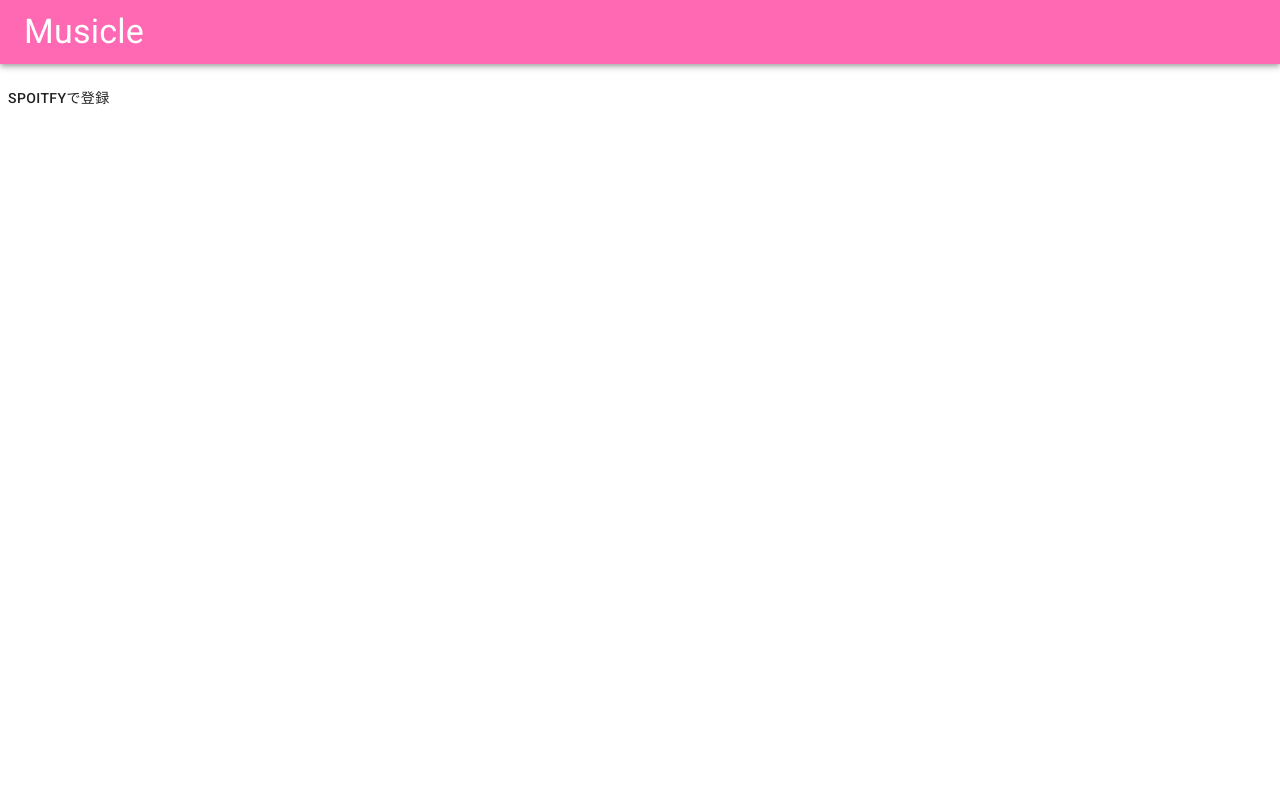
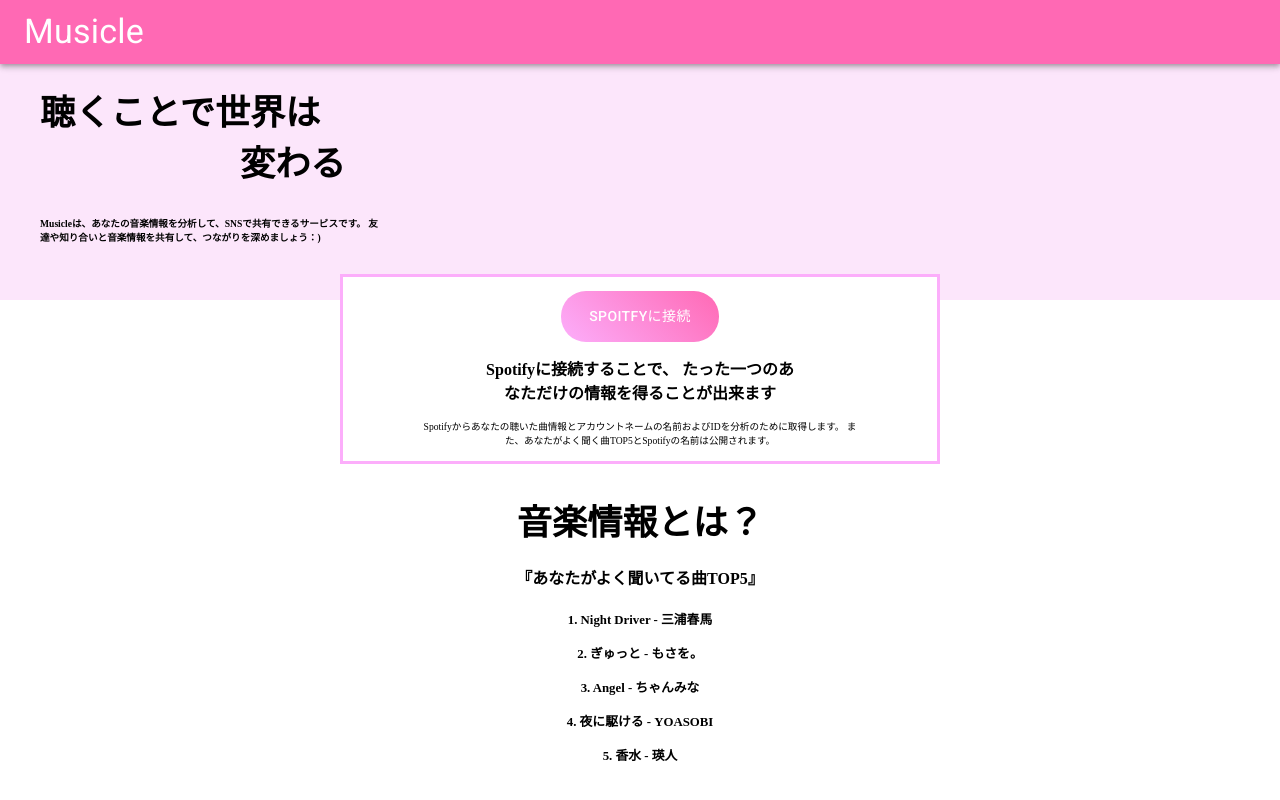
Before and after one commit to enpitut2020/musicle-client, a React app: page / in a window 1280 px wide. Built offline with nearby package versions, Linux system fonts and the light colour scheme.

Commit message:
create-homu-ui

```diff
--- a/src/index.css
+++ b/src/index.css
@@ -6,3 +6,114 @@
   color: unset;
   text-decoration: none;
 }
+
+.back {
+  background-color: #fce6fb;
+  width:100%;
+  height:300px;
+}
+
+.font1 {
+  font-size: 2.2em;
+  font-weight: 600;
+  margin: 20px 20px 0px 40px;
+}
+
+.font1_2 {
+  font-size: 2.2em;
+  font-weight: 600;
+  margin: 30px 0px 0px 0px;
+}
+
+.font2 {
+  font-size: 2.2em;
+  font-weight: 600;
+  margin: 0px 20px 30px 240px;
+}
+
+.font3 {
+  width:340px;
+  word-break: normal;
+  font-size: 0.6em;
+  font-weight: 600;
+  margin: 0px 20px 30px 40px;
+}
+
+.font4 {
+  width:320px;
+  word-break: normal;
+  font-size: 1em;
+  font-weight: 600;
+}
+
+.font4_2 {
+  font-size: 1em;
+  font-weight: 600;
+  margin: 20px 0px 20px 0px;
+}
+
+.font4_3 {
+  font-size: 0.8em;
+  font-weight: 600;
+  margin: 0px 0px 15px 0px;
+}
+
+.font5 {
+  width:440px;
+  word-break: normal;
+  font-size: 0.6em;
+}
+
+.sample-box{
+  width:600px;
+  height:180px;
+  background:#FFF;
+  border:1px solid #fcaefb;
+ }
+
+ .btn-gradient-radius {
+  display: inline-block;
+  padding: 7px 20px;
+  border-radius: 25px;
+  text-decoration: none;
+  background-image: linear-gradient(45deg, #fcaefb 0%, #ff69b4 100%);
+  transition: .4s;
+}
+
+.btn-gradient-radius:hover {
+  background-image: linear-gradient(45deg, #fcaefb 0%, #ff69b4 100%);
+}
+
+
+.box {
+  margin         : auto;                 /* サンプル用 中央寄せ */
+  box-sizing     : border-box;           /* 罫線も含む長さ      */
+  width          : 600px;                /* BOXの幅             */
+  height         : 190px;                /* BOXの高さ           */
+  background     : #FFF;              /* BOXの背景色         */
+  border         : 3px solid #fcaefb;    /* 枠線の指定          */
+
+  display        : flex;                 /* flex属性に変更      */
+  flex-direction: column;
+  justify-content: space-evenly;              /* 子要素の横位置      */
+  align-items    : center;               /* 子要素の縦位置      */
+}
+.box div {
+  text-align     : center;               /* 文字開始位置合わせ  */
+}
+
+.auto {
+  margin         : auto;                 /* サンプル用 中央寄せ */
+  display        : flex;                 /* flex属性に変更      */
+  flex-direction: column;
+  justify-content: space-evenly;              /* 子要素の横位置      */
+  align-items    : center;               /* 子要素の縦位置      */
+}
+
+.auto2{
+  margin         : auto;
+  display        : flex;                 /* flex属性に変更      */
+  flex-direction: column;
+  justify-content: center;             /* 子要素の横位置      */
+  align-items    : center;         /* 子要素の縦位置      */
+}
--- a/src/index.tsx
+++ b/src/index.tsx
@@ -9,6 +9,7 @@
 
 const App = () => {
   return (
+    <div className="back">
     <BrowserRouter>
       <AppBar position="static" style={{ backgroundColor: "#ff69b4" }}>
         <Toolbar>
@@ -30,6 +31,7 @@
         </Route>
       </Switch>
     </BrowserRouter>
+    </div>
   )
 }
 
--- a/src/pages/Home.tsx
+++ b/src/pages/Home.tsx
@@ -9,13 +9,56 @@
 
   return (
     <>
+    <div className="font1">
+      聴くことで世界は
+    </div>
+    <div className="font2">
+      変わる
+    </div>
+    <div className="font3">
+      Musicleは、あなたの音楽情報を分析して、SNSで共有できるサービスです。
+      友達や知り合いと音楽情報を共有して、つながりを深めましょう：)
+    </div>
+
+    <div className="box">
+      <div className="btn-gradient-radius">
       <Button
         onClick={() => {
           window.location.href = `https://accounts.spotify.com/authorize?response_type=code&client_id=${clientId}&scope=${scope}&redirect_uri=${redirectUri}`
         }}
+        style ={{color: '#FFF'}}
       >
-        Spoitfyで登録
+        Spoitfyに接続
       </Button>
+      </div>
+
+      <div className="font4">
+      Spotifyに接続することで、
+      たった一つのあなただけの情報を得ることが出来ます
+      </div>
+      <div className="font5">
+        Spotifyからあなたの聴いた曲情報とアカウントネームの名前およびIDを分析のために取得します。
+        また、あなたがよく聞く曲TOP5とSpotifyの名前は公開されます。
+      </div>
+      </div>
+
+      <div className="auto">
+      <div className="font1_2">
+        音楽情報とは？
+      </div>
+      <div className="font4_2">
+        『あなたがよく聞いてる曲TOP5』
+      </div>
+      </div>
+
+      <div className="auto2">
+      <div className="font4_3">1. Night Driver - 三浦春馬</div>
+      <div className="font4_3">2. ぎゅっと - もさを。</div>
+      <div className="font4_3">3. Angel - ちゃんみな</div>
+      <div className="font4_3">4. 夜に駆ける - YOASOBI</div>
+      <div className="font4_3">5. 香水 - 瑛人</div>
+      </div>
+
     </>
   )
 }
```
